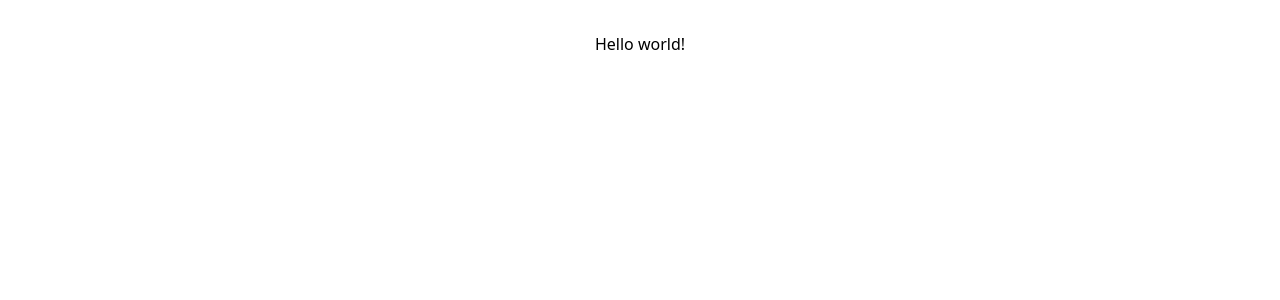
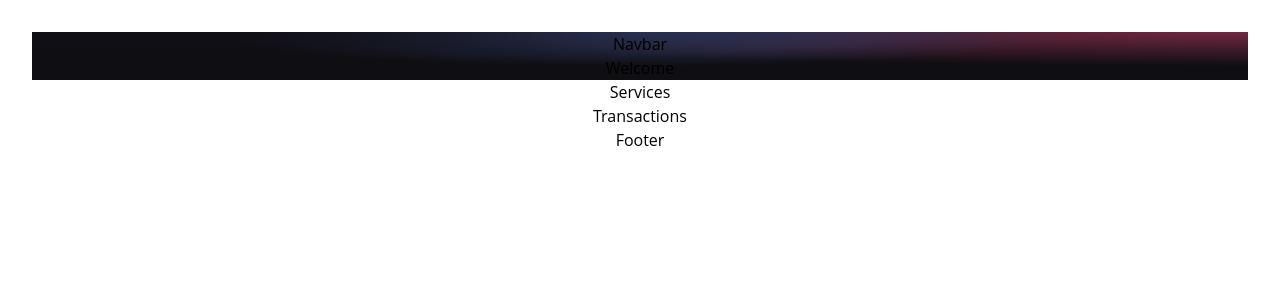
Before and after one commit to Ninise/crypto_sender_webapp, a React (Vite) app in the folder client/: page / in a window 1280 px wide. Shown: the top 300 px of the page. Built offline with nearby package versions, Linux system fonts and the light colour scheme.

Commit message:
added site structure and some styles

```diff
--- a/client/src/App.jsx
+++ b/client/src/App.jsx
@@ -1,9 +1,17 @@
 import './App.css';
+
+import { Navbar, Welcome, Footer, Services, Transactions } from './components';
 
 function App() {
   return (
-    <div className='App'>
-      <h1 class='text-3xl font-bold underline'>Hello world!</h1>
+    <div className='min-h-screen'>
+      <div className='gradient-bg-welcome'>
+        <Navbar />
+        <Welcome />
+      </div>
+      <Services />
+      <Transactions />
+      <Footer />
     </div>
   );
 }
--- /dev/null
+++ b/client/src/components/Footer.jsx
@@ -0,0 +1,7 @@
+import React from 'react';
+
+const Footer = () => {
+  return <div>Footer</div>;
+};
+
+export default Footer;
--- /dev/null
+++ b/client/src/components/Loader.jsx
@@ -0,0 +1,7 @@
+import React from 'react';
+
+const Loader = () => {
+  return <div>Loader</div>;
+};
+
+export default Loader;
--- /dev/null
+++ b/client/src/components/Navbar.jsx
@@ -0,0 +1,7 @@
+import React from 'react';
+
+const Navbar = () => {
+  return <div>Navbar</div>;
+};
+
+export default Navbar;
--- /dev/null
+++ b/client/src/components/Services.jsx
@@ -0,0 +1,7 @@
+import React from 'react';
+
+const Services = () => {
+  return <div>Services</div>;
+};
+
+export default Services;
--- /dev/null
+++ b/client/src/components/Transactions.jsx
@@ -0,0 +1,7 @@
+import React from 'react';
+
+const Transactions = () => {
+  return <div>Transactions</div>;
+};
+
+export default Transactions;
--- /dev/null
+++ b/client/src/components/Welcome.jsx
@@ -0,0 +1,7 @@
+import React from 'react';
+
+const Welcome = () => {
+  return <div>Welcome</div>;
+};
+
+export default Welcome;
--- /dev/null
+++ b/client/src/components/index.js
@@ -0,0 +1,6 @@
+export { default as Loader } from './Loader';
+export { default as Navbar } from './Navbar';
+export { default as Footer } from './Footer';
+export { default as Welcome } from './Welcome';
+export { default as Transactions } from './Transactions';
+export { default as Services } from './Services';
--- a/client/src/index.css
+++ b/client/src/index.css
@@ -1,3 +1,84 @@
 @tailwind base;
 @tailwind components;
 @tailwind utilities;
+
+@import url("https://fonts.googleapis.com/css2?family=Open+Sans:wght@300;400;500;600;700&display=swap");
+
+* html {
+  padding: 0;
+  margin: 0;
+  box-sizing: border-box;
+}
+
+body {
+  margin: 0;
+  font-family: "Open Sans", sans-serif;
+  -webkit-font-smoothing: antialiased;
+  -moz-osx-font-smoothing: grayscale;
+}
+
+.gradient-bg-welcome {
+  background-color:#0f0e13;
+  background-image:
+    radial-gradient(at 0% 0%, hsla(253,16%,7%,1) 0, transparent 50%),
+    radial-gradient(at 50% 0%, hsla(225,39%,30%,1) 0, transparent 50%),
+    radial-gradient(at 100% 0%, hsla(339,49%,30%,1) 0, transparent 50%);
+}
+
+.gradient-bg-services {
+  background-color:#0f0e13;
+  background-image:
+    radial-gradient(at 0% 0%, hsla(253,16%,7%,1) 0, transparent 50%),
+    radial-gradient(at 50% 100%, hsla(225,39%,25%,1) 0, transparent 50%);
+}
+
+.gradient-bg-transactions {
+  background-color: #0f0e13;
+  background-image:
+    radial-gradient(at 0% 100%, hsla(253,16%,7%,1) 0, transparent 50%),
+    radial-gradient(at 50% 0%, hsla(225,39%,25%,1) 0, transparent 50%);
+}
+
+.gradient-bg-footer {
+  background-color: #0f0e13;
+  background-image:
+    radial-gradient(at 0% 100%, hsla(253,16%,7%,1) 0, transparent 53%),
+    radial-gradient(at 50% 150%, hsla(339,49%,30%,1) 0, transparent 50%);
+}
+
+.blue-glassmorphism {
+  background: rgb(39, 51, 89, 0.4);
+  border-radius: 16px;
+  box-shadow: 0 4px 30px rgba(0, 0, 0, 0.2);
+  backdrop-filter: blur(5px);
+  -webkit-backdrop-filter: blur(5px);
+  border: 1px solid rgba(0, 0, 0, 0.3);
+}
+
+/* white glassmorphism */
+.white-glassmorphism {
+  background: rgba(255, 255, 255, 0.05);
+  border-radius: 16px;
+  backdrop-filter: blur(5px);
+  -webkit-backdrop-filter: blur(5px);
+  border: 1px solid rgba(255, 255, 255, 0.3);
+}
+
+.eth-card {
+  background-color:#a099ff;
+  background-image:
+    radial-gradient(at 83% 67%, rgb(152, 231, 156) 0, transparent 58%),
+    radial-gradient(at 67% 20%, hsla(357,94%,71%,1) 0, transparent 59%),
+    radial-gradient(at 88% 35%, hsla(222,81%,65%,1) 0, transparent 50%),
+    radial-gradient(at 31% 91%, hsla(9,61%,61%,1) 0, transparent 52%),
+    radial-gradient(at 27% 71%, hsla(336,91%,65%,1) 0, transparent 49%),
+    radial-gradient(at 74% 89%, hsla(30,98%,65%,1) 0, transparent 51%),
+    radial-gradient(at 53% 75%, hsla(174,94%,68%,1) 0, transparent 45%);
+}
+
+.text-gradient {
+  background-color: #fff;
+  background-image: radial-gradient(at 4% 36%, hsla(0,0%,100%,1) 0, transparent 53%), radial-gradient(at 100% 60%, rgb(0, 0, 0) 0, transparent 50%);
+  -webkit-background-clip: text;
+  -webkit-text-fill-color: transparent;
+}
```
